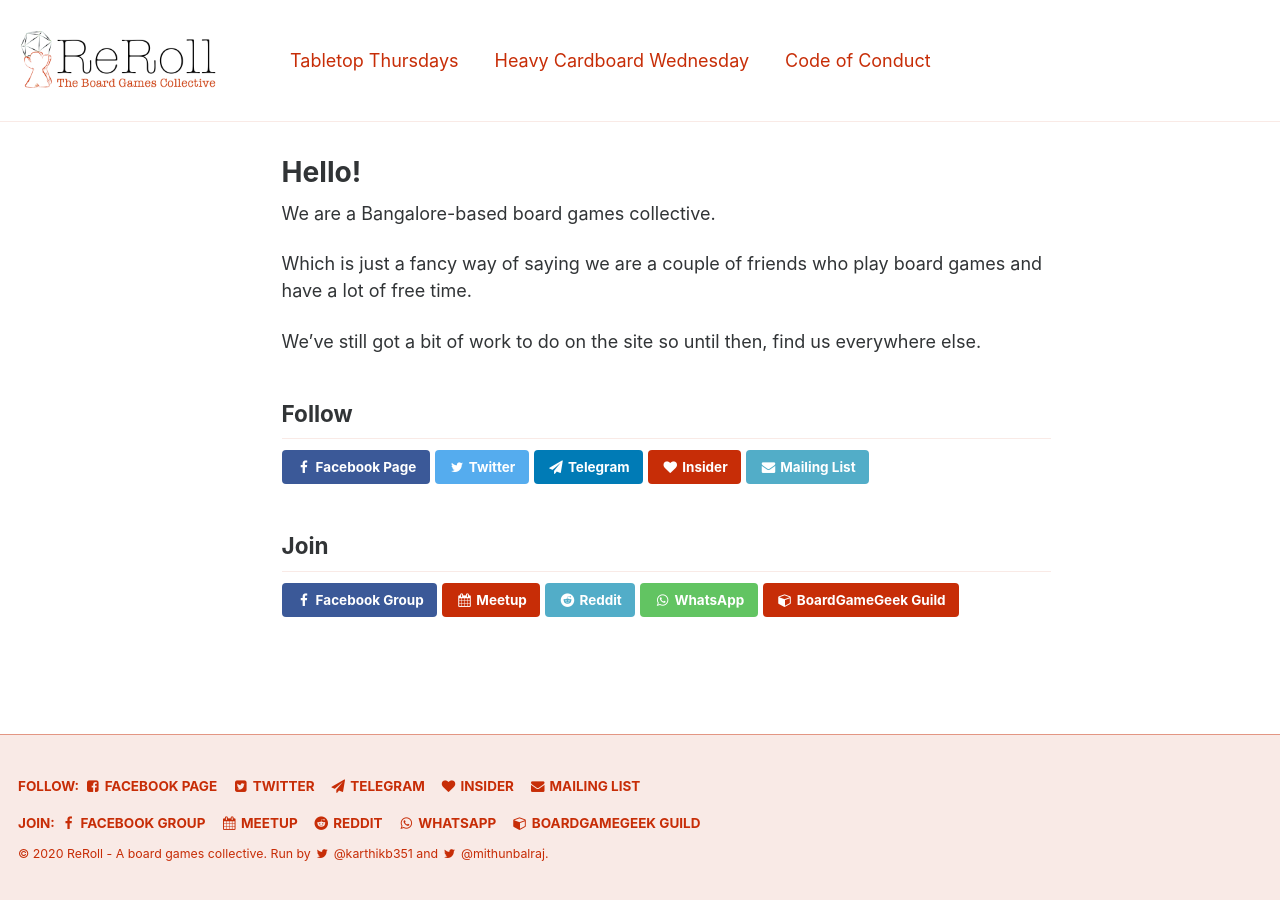
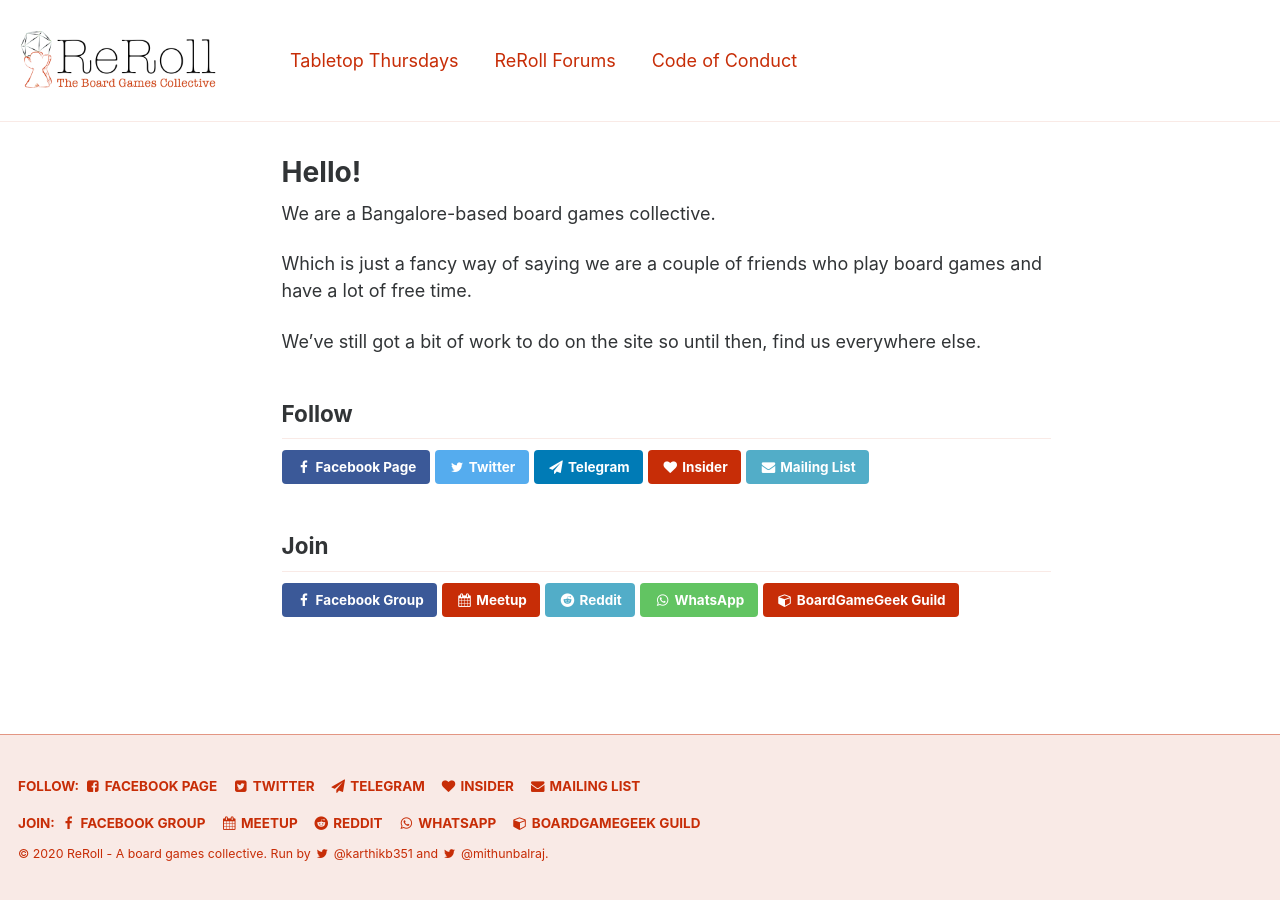
Before and after one commit to ReRollBLR/reroll.in, a Jekyll site: the page built from _pages/index.html, in a window 1280 px wide. Built offline with Jekyll 4.4.1, drawn with Linux system fonts in a browser that asks for light colours; comment, search, counter and statistics services are not loaded.

Commit message:
fix: remove hcw link, add forum

```diff
--- a/_data/navigation.yml
+++ b/_data/navigation.yml
@@ -1,7 +1,7 @@
 main:
   - title: "Tabletop Thursdays"
-    url: "https://insider.in/tabletop-thursday-with-reroll-board-games-2019/event"
-  - title: "Heavy Cardboard Wednesday"
-    url: "https://insider.in/heavy-cardboard-wednesday-with-reroll-board-games-2019/event"
+    url: /tt
+  - title: "ReRoll Forums"
+    url: "https://forum.reroll.in"
   - title: "Code of Conduct"
     url: "/code-of-conduct"
```
